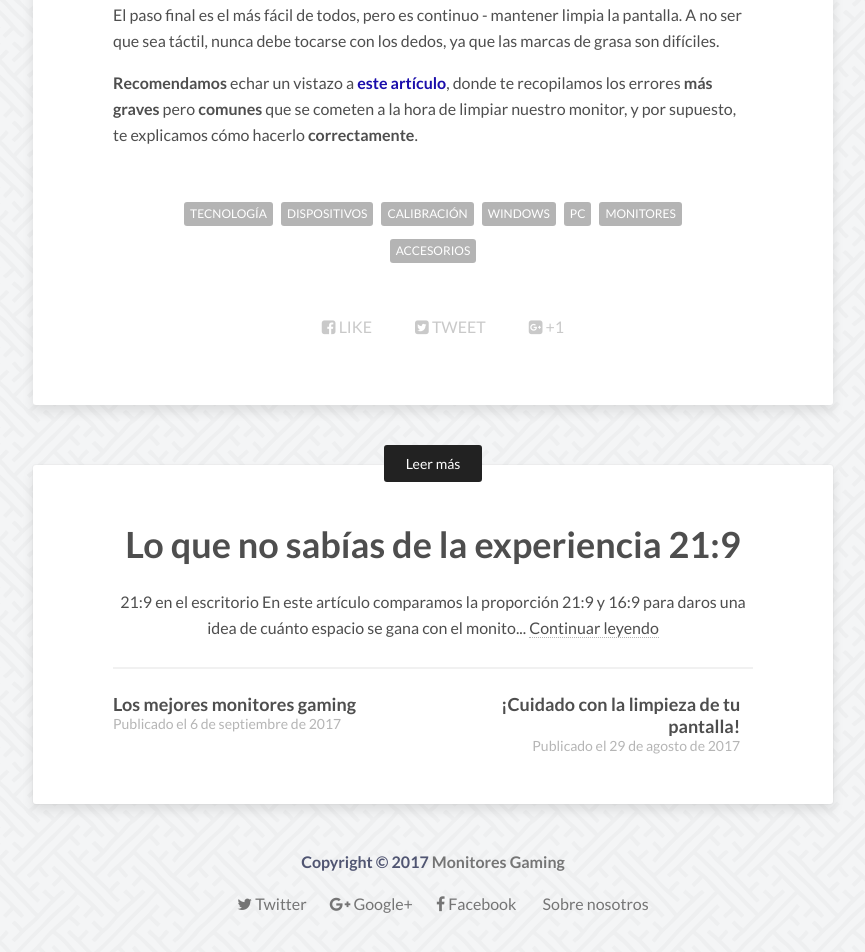
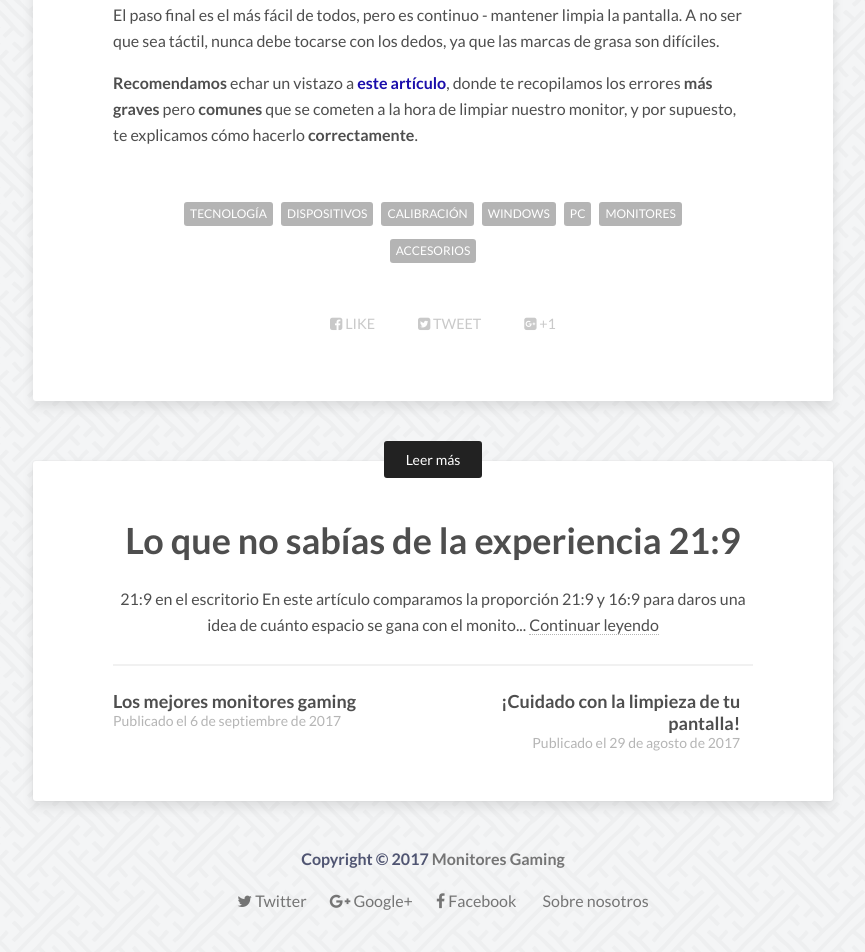
Before and after one commit to Losazul/losazul.github.io, a Jekyll site: the page built from _posts/2017-9-3-como-configurar-tu-monitor.md, in a window 1280 px wide and 1400 px high, scrolled down 4189 px. Shown: the part 436-1388 px from the top of the window, without its empty margins (207-1072 px from the left). Built offline with Jekyll 4.4.1, drawn with Linux system fonts in a browser that asks for light colours; nearby versions of some CDN libraries; comment, search, counter and statistics services are not loaded; grey boxes are pictures that could not be loaded.

Commit message:
pequeño like post

```diff
--- a/_sass/_page.scss
+++ b/_sass/_page.scss
@@ -469,7 +469,7 @@ ul.social-buttons li a:active {
 // Social Share
 // --------------------------------------------------
 .socialcount {
-	@include font-rem(16);
+	@include font-rem(14.399999);
 	li {
 		padding-left: 10px;
 		padding-right: 10px;
```
